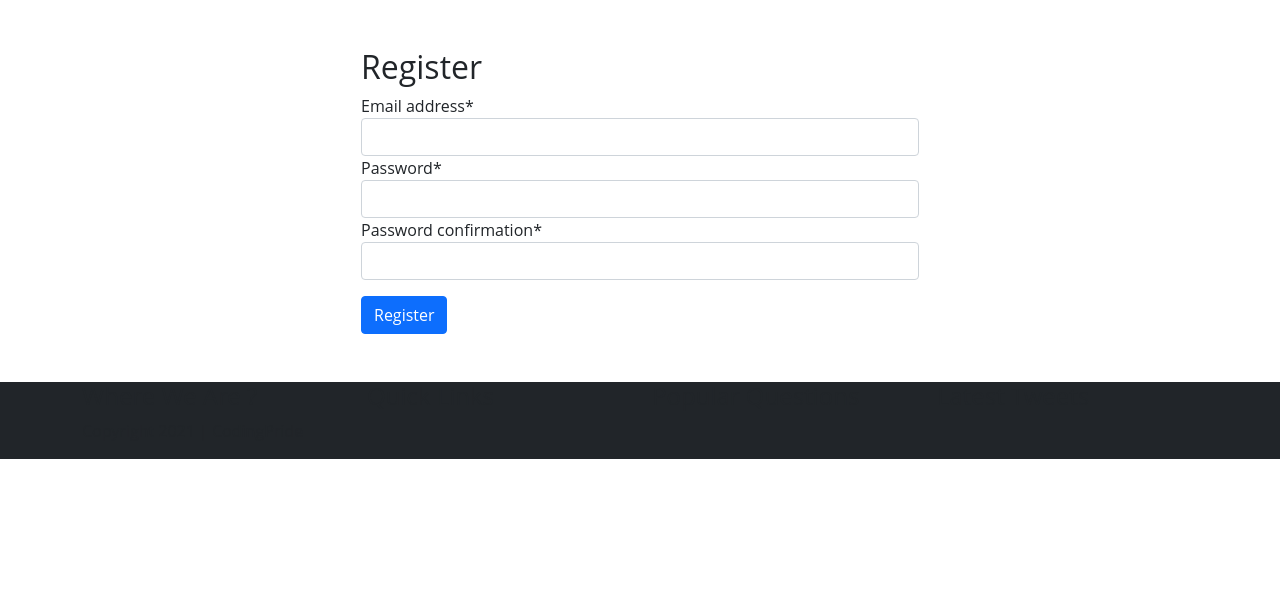
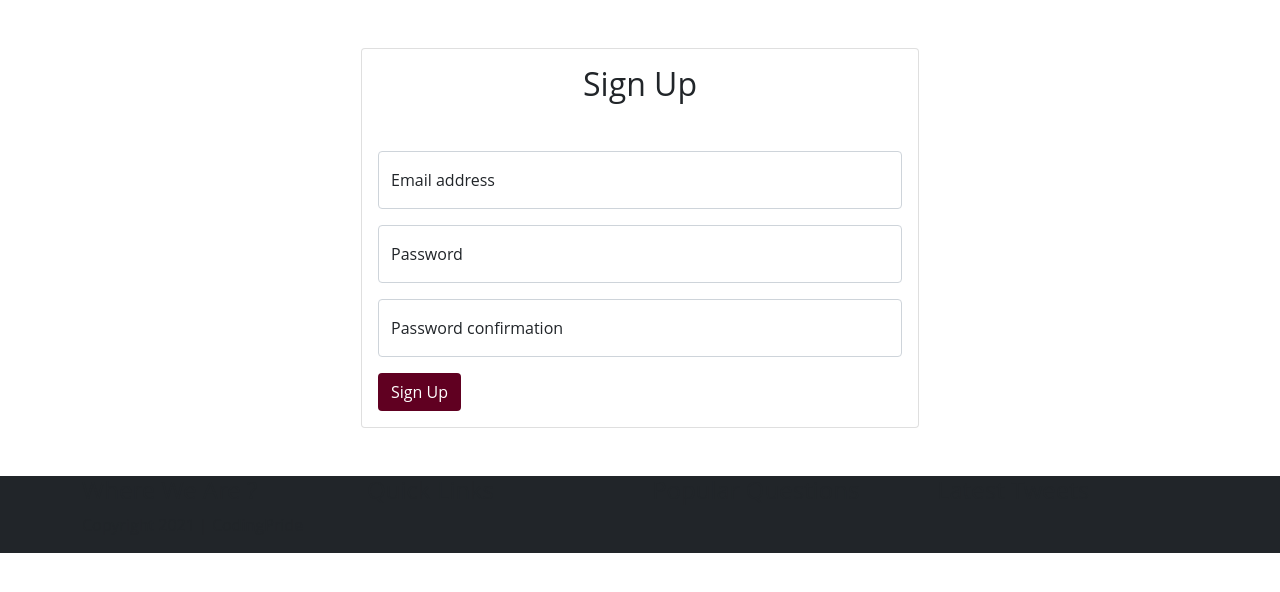
Before and after one commit to CodingPridePlatform/codingpride, a Django app: page /accounts/register/ in a window 1280 px wide. Shown: the part 92-684 px from the top of the page. Run offline with Django 3.2, Linux system fonts and the light colour scheme; parts of the project's set-up code (start-up, migrations or seed data) failed here and were passed over; some libraries are stand-ins or nearby versions.

Commit message:
update signup template

```diff
--- a/accounts/templates/registration/signup.html
+++ b/accounts/templates/registration/signup.html
@@ -4,11 +4,100 @@
 
 {% block content %}
 <div class="container py-5">
-  <form method="POST" class="col-md-6 offset-md-3">
+  <form method="POST" class="col-md-6 offset-md-3 card">
     {% csrf_token %}
-    <h2>Register</h2>
-    {{ form | crispy }}
-    <button class="btn btn-primary mt-3">Register</button>
+    <div class="card-body">
+      <h2 class="mb-5 text-center">Sign Up</h2>
+
+      {% if form.is_bound %}
+        {% if form.errors %}
+          {% if form.email.errors %}
+            <div class="form-floating mb-3">
+              <input type="email" name="email" value="{{ form.email.value }}" class="form-control is-invalid" id="{{ form.email.id_for_label }}" placeholder="name@example.com">
+              <label for="{{ form.email.id_for_label }}">
+                {{ form.email.label }}
+              </label>
+              {% for error in form.email.errors %}
+                <div class="invalid-feedback">
+                  {{ error }}
+                </div>
+              {% endfor %}
+            </div>
+          {% else %}
+            <div class="form-floating mb-3">
+              <input type="email" name="email" value="{{ form.email.value }}" class="form-control is-valid" id="{{ form.email.id_for_label }}" placeholder="name@example.com">
+              <label for="{{ form.email.id_for_label }}">
+                {{ form.email.label }}
+              </label>
+            </div>
+          {% endif %}
+
+          {% if form.password1.errors %}
+            <div class="form-floating mb-3">
+              <input type="password" name="password1" value="{{ form.password1.value }}" class="form-control is-invalid" id="{{ form.password1.id_for_label }}" placeholder="name@example.com">
+              <label for="{{ form.password1.id_for_label }}">
+                {{ form.password1.label }}
+              </label>
+              {% for error in form.password1.errors %}
+                <div class="invalid-feedback">
+                  {{ error }}
+                </div>
+              {% endfor %}
+            </div>
+          {% else %}
+            <div class="form-floating mb-3">
+              <input type="password" name="password1" value="{{ form.password1.value }}" class="form-control is-valid" id="{{ form.password1.id_for_label }}" placeholder="name@example.com">
+              <label for="{{ form.password1.id_for_label }}">
+                {{ form.password1.label }}
+              </label>
+            </div>
+          {% endif %}
+
+          {% if form.password2.errors %}
+            <div class="form-floating mb-3">
+              <input type="password" name="password2" value="{{ form.password2.value }}" class="form-control is-invalid" id="{{ form.password2.id_for_label }}" placeholder="name@example.com">
+              <label for="{{ form.password1.id_for_label }}">
+                {{ form.password2.label }}
+              </label>
+              {% for error in form.password2.errors %}
+                <div class="invalid-feedback">
+                  {{ error }}
+                </div>
+              {% endfor %}
+            </div>
+          {% else %}
+            <div class="form-floating mb-3">
+              <input type="password" name="password2" value="{{ form.password1.value }}" class="form-control is-valid" id="{{ form.password2.id_for_label }}" placeholder="name@example.com">
+              <label for="{{ form.password2.id_for_label }}">
+                {{ form.password1.label }}
+              </label>
+            </div>
+          {% endif %}
+
+        {% endif %}
+      {% else %}
+        <div class="form-floating mb-3">
+          <input type="email" name="email" class="form-control" id="{{ form.email.id_for_label }}" placeholder="name@example.com">
+          <label for="{{ form.email.id_for_label }}">
+            {{ form.email.label }}
+          </label>
+        </div>
+        <div class="form-floating mb-3">
+          <input type="password" name="password1" class="form-control" id="{{ form.password1.id_for_label }}" placeholder="name@example.com">
+          <label for="{{ form.password1.id_for_label }}">
+            {{ form.password1.label }}
+          </label>
+        </div>
+        <div class="form-floating mb-3">
+          <input type="password" name="password2" class="form-control" id="{{ form.password2.id_for_label }}" placeholder="name@example.com">
+          <label for="{{ form.password2.id_for_label }}">
+            {{ form.password2.label }}
+          </label>
+        </div>
+      {% endif %}
+
+      <button class="btn" style="background-color: #600021; color: #fff;">Sign Up</button>
+    </div>
   </form>
 </div>
 {% endblock content %}
```
